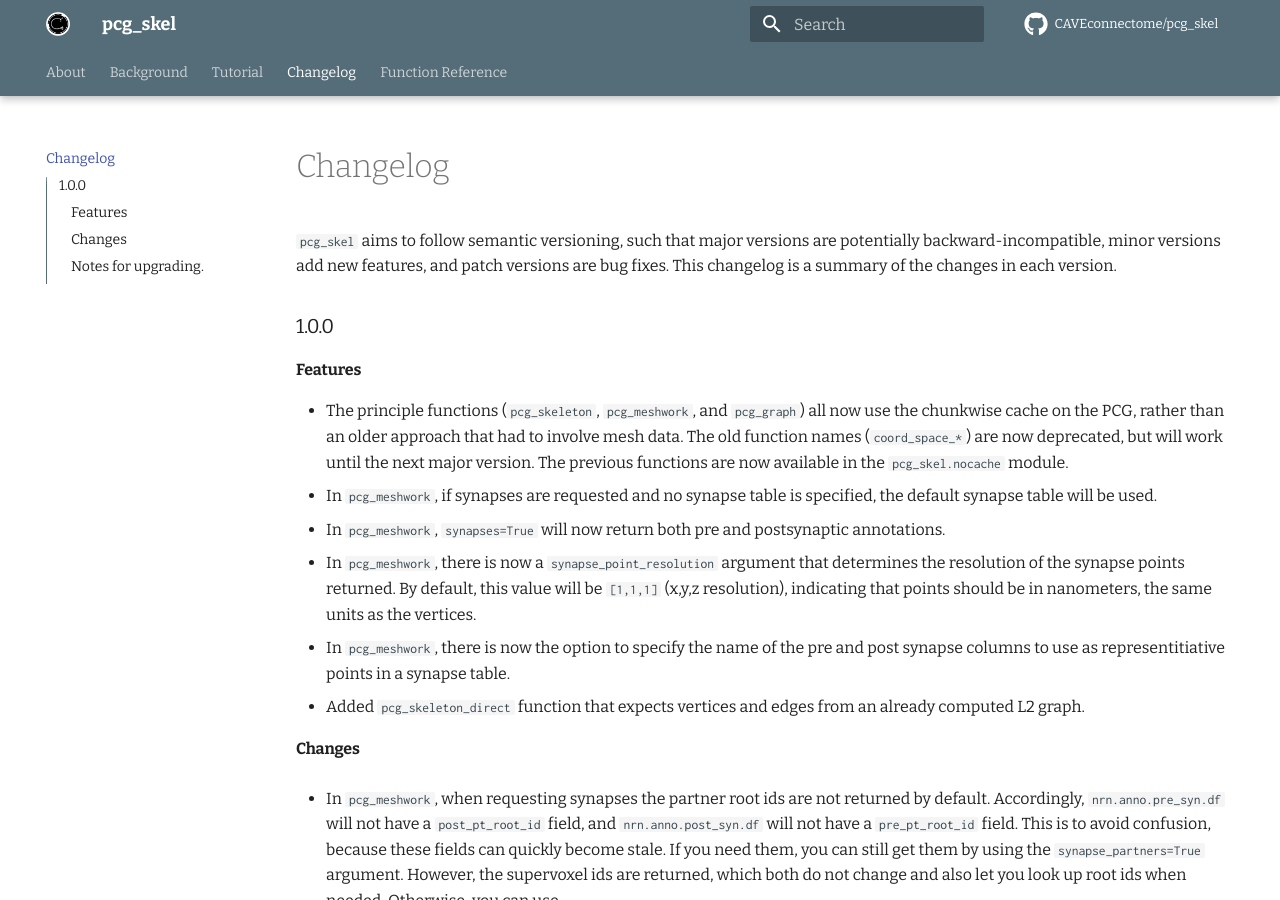
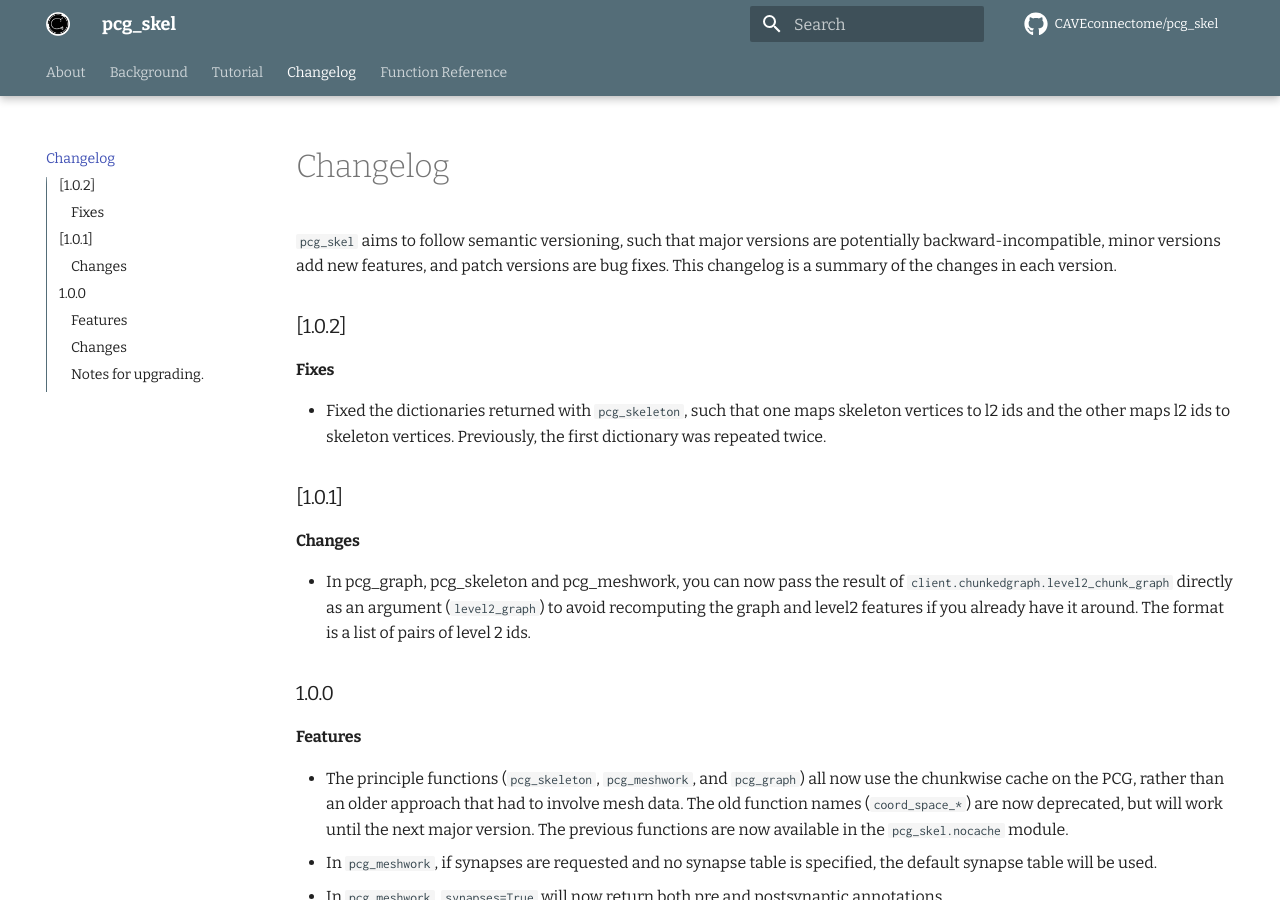
Before and after one commit to CAVEconnectome/pcg_skel, an MkDocs documentation site: the page built from docs/changelog.md, in a window 1280 px wide and 900 px high. Built offline with MkDocs 1.6.1 and Material for MkDocs 9.7.7, drawn with Linux system fonts in a browser that asks for light colours; comment, search, counter and statistics services are not loaded.

Commit message:
fix reverse dictionary

```diff
--- a/docs/changelog.md
+++ b/docs/changelog.md
@@ -3,6 +3,18 @@ title: Changelog
 ---
 
 `pcg_skel` aims to follow semantic versioning, such that major versions are potentially backward-incompatible, minor versions add new features, and patch versions are bug fixes. This changelog is a summary of the changes in each version.
+
+## [1.0.2]
+
+### Fixes
+
+* Fixed the dictionaries returned with `pcg_skeleton`, such that one maps skeleton vertices to l2 ids and the other maps l2 ids to skeleton vertices. Previously, the first dictionary was repeated twice.
+
+## [1.0.1]
+
+### Changes
+
+* In pcg_graph, pcg_skeleton and pcg_meshwork, you can now pass the result of `client.chunkedgraph.level2_chunk_graph` directly as an argument (`level2_graph`) to avoid recomputing the graph and level2 features if you already have it around. The format is a list of pairs of level 2 ids.
 
 ## 1.0.0
 
--- a/pcg_skel/__init__.py
+++ b/pcg_skel/__init__.py
@@ -3,4 +3,4 @@ from .pcg_skel import *
 from . import utils
 from . import chunk_tools
 
-__version__ = "1.0.1"
+__version__ = "1.0.2"
```
Also changed, not shown: 1 other file.
